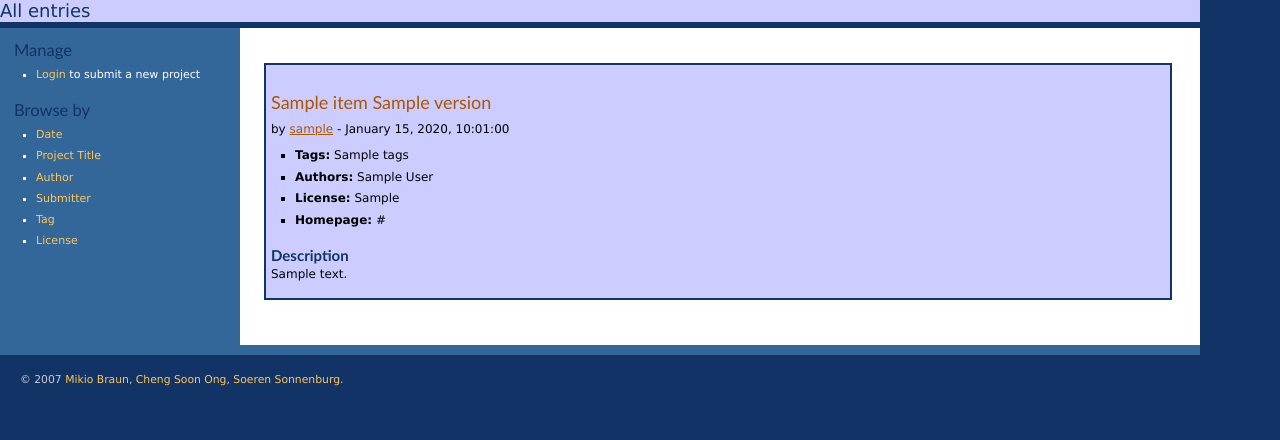
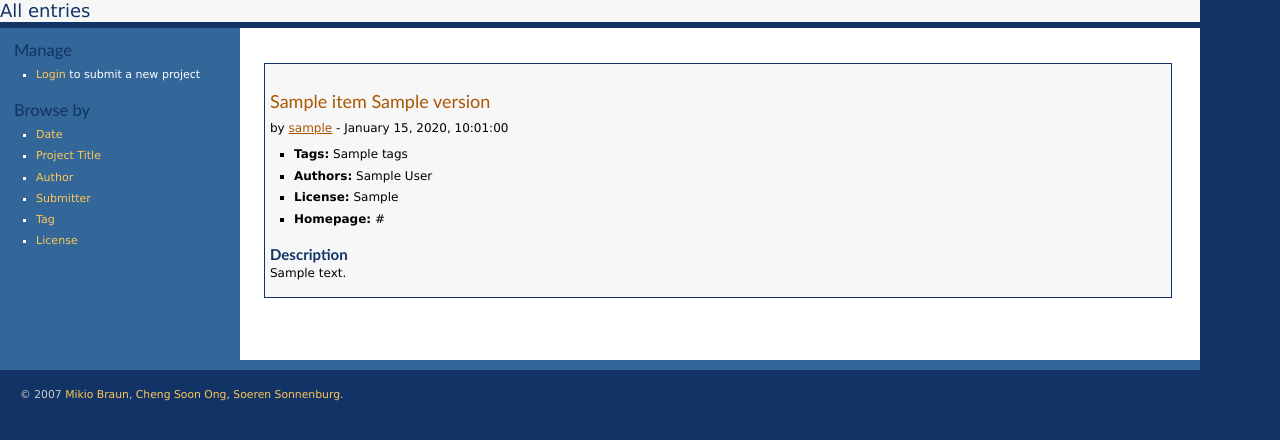
Before and after one commit to open-machine-learning/mloss, a Django app: template templates/software/software_list.html in a window 1280 px wide. Shown: the part 78-518 px from the top of the page. Run offline with Django 3.2, Linux system fonts and the light colour scheme; the template is opened without the code that fills it: most values are stand-ins (such as "Sample title", 1, 10 or a date in 2020).

Commit message:
make things light grey to peace cheng :-)

```diff
--- a/media/css/base.css
+++ b/media/css/base.css
@@ -91,15 +91,15 @@ dd { margin-bottom:.8em; }
 
 #billboard h2 { margin:0; }
 #generic #billboard { display:none; }
-#billboard { background:#CCCCFF repeat-x; border-bottom:6px solid #113366; font-size:150%; line-height:1.2em; color:#113366; }
+#billboard { background:#F7F7F7 repeat-x; border-bottom:6px solid #113366; font-size:150%; line-height:1.2em; color:#113366; }
 
 /* COMMENTS */
 
-#comment { width:90%; padding:3px; border:1px solid #113366; background:#CCCCFF}
+#comment { width:90%; padding:3px; border:1px solid #113366; background:#F7F7F7}
 
 table { width:95% }
-th { padding:5px; border:2px solid #113366;background:#CCCCFF }
-td { padding:5px; border:2px solid #113366;background:#CCCCFF }
+th { padding:5px; border:1px solid #113366;background:#F7F7F7 }
+td { padding:5px; border:1px solid #113366;background:#F7F7F7 }
 
 /* FOOTER */
 
--- a/templates/software/software_list.html
+++ b/templates/software/software_list.html
@@ -38,7 +38,7 @@
 	{% if snippet.project_url %}<li><b>Homepage:</b> {{ snippet.project_url|urlize}}</li> {% endif %}
     </ul>
     <p><h3>Description</h3>{{ snippet.description_html }}</p>
-  </td></tr></table>
+  </td></tr></table><br>
 
 {% endfor %}
 
```
